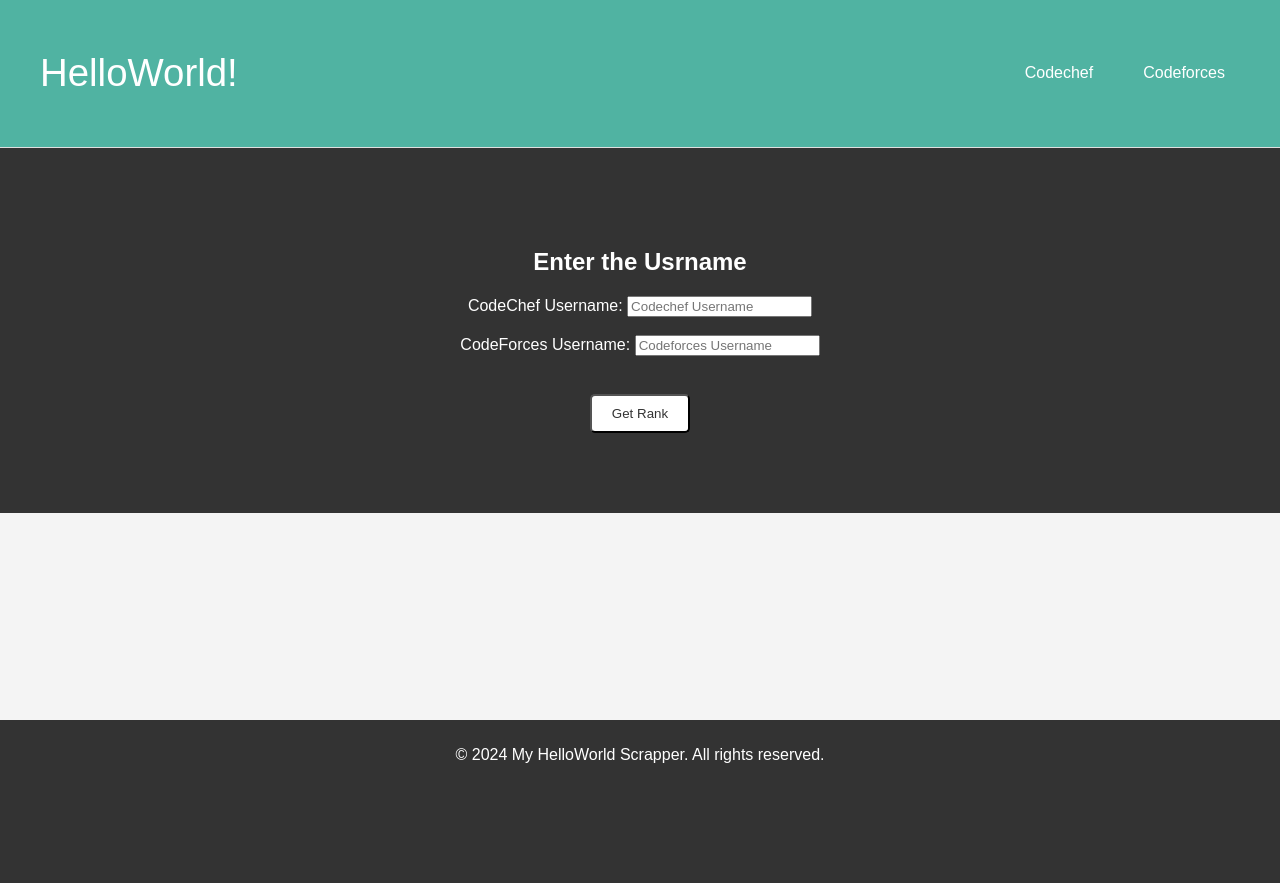
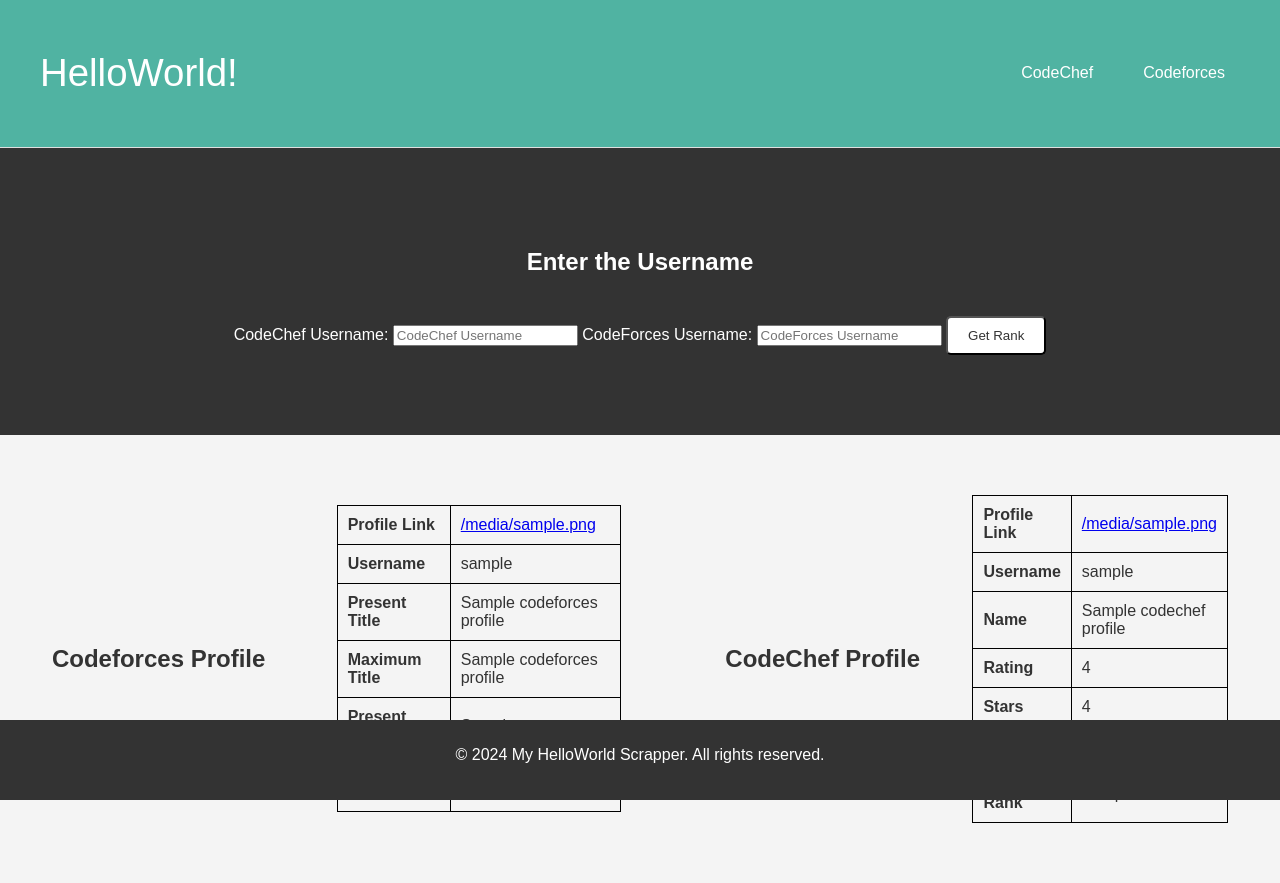
Before and after one commit to Ch-Bhargav/ScrapperWebsite, a Flask app: template templates/index.html in a window 1280 px wide. Before the commit the page ends 763 px from the top, so only its background shows below. Run offline with Flask 3, Linux system fonts and the light colour scheme; the template is opened without the code that fills it: most values are stand-ins (such as "Sample title", 1, 10 or a date in 2020).

Commit message:
Completed the work

```diff
--- a/main.py
+++ b/main.py
@@ -95,8 +95,8 @@
 	print("Codeforces Username:", codeforcesUsername)
 
 	codechefProfile=codechefRating(codechefUsername)
-	codeforcesRating(codeforcesUsername)
-	return "Data Recived"
+	codeforcesProfile=codeforcesRating(codeforcesUsername)
+	return render_template('index.html',codechef_profile_data=codechefProfile,codeforces_profile_data=codeforcesProfile)
 
 @app.route('/codeforcesprofile',methods = ['POST'])
 def codeforceProfile():
--- a/static/css/index.css
+++ b/static/css/index.css
@@ -96,6 +96,12 @@
     }
 }
 
+.wrapper {
+    display: flex;
+    justify-content: space-around;
+    flex-wrap: wrap;
+    padding: 20px 0;
+}
 
 
 /* Navigation styling */
--- a/templates/index.html
+++ b/templates/index.html
@@ -14,8 +14,8 @@
             </div>
             <nav>
                 <ul>
-                    <li><a href="codechef">Codechef</a></li>
-                    <li><a href="codeforces">Codeforces</a></li>
+                    <li><a href="/codechef">CodeChef</a></li>
+                    <li><a href="/codeforces">Codeforces</a></li>
                 </ul>
             </nav>
         </div>
@@ -23,17 +23,91 @@
 
     <main>
         <section id="home" class="hero">
-            <div class= "Midcontainer">
-                <h2>Enter the Usrname</h2>
+            <div class="Midcontainer">
+                <h2>Enter the Username</h2>
                 <form action="/submit" method="post">
                     <label for="codechefUsername">CodeChef Username:</label>
-                    <input type="text" id = "codechefUsername" name="codechefUsername" placeholder="Codechef Username" required><br><br>
-                    <label for="codeforcesUserName">CodeForces Username:</label>
-                    <input type="text" id = "codeforcesUsername" name="codeforcesUsername" placeholder="Codeforces Username" required><br><br>
+                    <input type="text" id="codechefUsername" name="codechefUsername" placeholder="CodeChef Username" required>
+                    <label for="codeforcesUsername">CodeForces Username:</label>
+                    <input type="text" id="codeforcesUsername" name="codeforcesUsername" placeholder="CodeForces Username" required>
                     <button type="submit" class="btn">Get Rank</button>
                 </form>
             </div>
         </section>
+
+        <div class="wrapper">
+            <div class="container">
+                <h2>Codeforces Profile</h2>
+                {% if codeforces_profile_data %}
+                <table>
+                    <tr>
+                        <th>Profile Link</th>
+                        <td><a href="{{ codeforces_profile_data['Profile Link'] }}" target="_blank">{{ codeforces_profile_data['Profile Link'] }}</a></td>
+                    </tr>
+                    <tr>
+                        <th>Username</th>
+                        <td>{{ codeforces_profile_data['Username'] }}</td>
+                    </tr>
+                    <tr>
+                        <th>Present Title</th>
+                        <td>{{ codeforces_profile_data['Present Title'] }}</td>
+                    </tr>
+                    <tr>
+                        <th>Maximum Title</th>
+                        <td>{{ codeforces_profile_data['Maximum Title'] }}</td>
+                    </tr>
+                    <tr>
+                        <th>Present Rating</th>
+                        <td>{{ codeforces_profile_data['Present Rating'] }}</td>
+                    </tr>
+                    <tr>
+                        <th>Maximum Rating</th>
+                        <td>{{ codeforces_profile_data['Maximum Rating'] }}</td>
+                    </tr>
+                </table>
+                {% else %}
+                <p>No Codeforces data available.</p>
+                {% endif %}
+            </div>
+
+            <div class="container">
+                <h2>CodeChef Profile</h2>
+                {% if codechef_profile_data %}
+                <table>
+                    <tr>
+                        <th>Profile Link</th>
+                        <td><a href="{{ codechef_profile_data['Profile Link'] }}" target="_blank">{{ codechef_profile_data['Profile Link'] }}</a></td>
+                    </tr>
+                    <tr>
+                        <th>Username</th>
+                        <td>{{ codechef_profile_data['Username'] }}</td>
+                    </tr>
+                    <tr>
+                        <th>Name</th>
+                        <td>{{ codechef_profile_data['Name'] }}</td>
+                    </tr>
+                    <tr>
+                        <th>Rating</th>
+                        <td>{{ codechef_profile_data['Rating'] }}</td>
+                    </tr>
+                    <tr>
+                        <th>Stars</th>
+                        <td>{{ codechef_profile_data['Stars'] }}</td>
+                    </tr>
+                    <tr>
+                        <th>Country</th>
+                        <td>{{ codechef_profile_data['Country'] }}</td>
+                    </tr>
+                    <tr>
+                        <th>Global Rank</th>
+                        <td>{{ codechef_profile_data['Global Rank'] }}</td>
+                    </tr>
+                </table>
+                {% else %}
+                <p>No CodeChef data available.</p>
+                {% endif %}
+            </div>
+        </div>
     </main>
 
     <footer>
```
Also changed, not shown: req.txt (added, +75 -0 lines), README.md (added).
